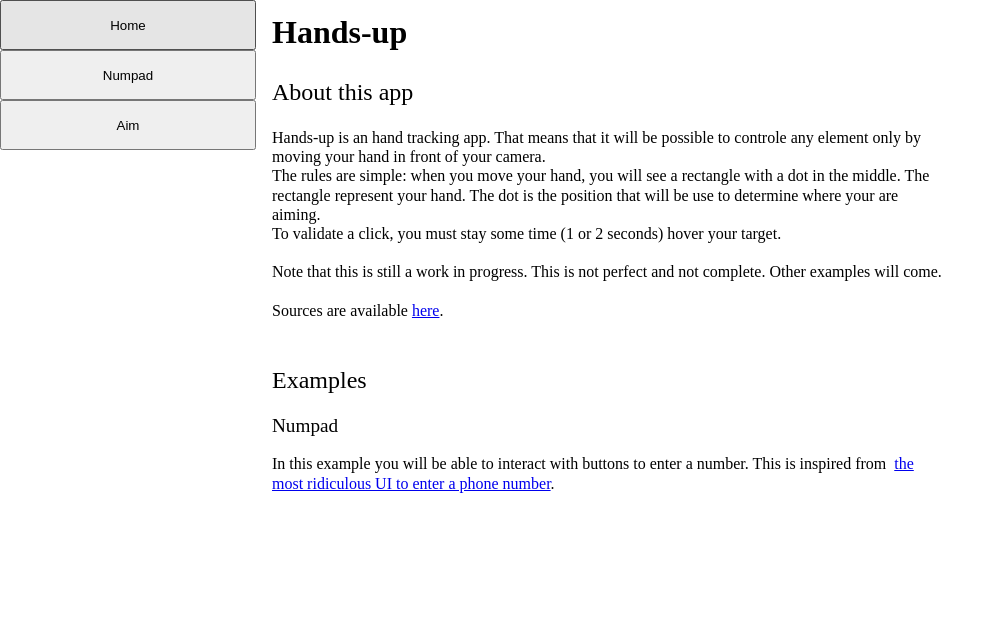
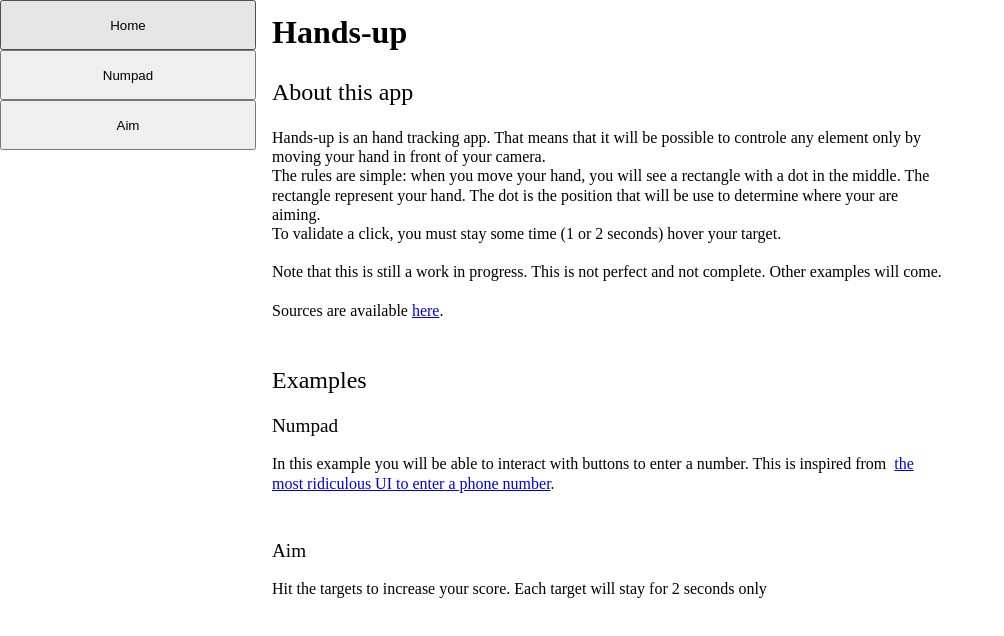
Before and after one commit to AnarionBe/hands-up, a React app: page / in a window 1280 px wide. Shown: the top 636 px of the page, without its empty margins (0-1004 px from the left). Built offline with nearby package versions, Linux system fonts and the light colour scheme; no server answers.

Commit message:
aim description

```diff
--- a/src/js/containers/home.jsx
+++ b/src/js/containers/home.jsx
@@ -26,6 +26,11 @@ export const Home = () => {
         In this example you will be able to interact with buttons to enter a number. This is inspired from
         &nbsp;<a href="https://qz.com/679782/programmers-imagine-the-most-ridiculous-ways-to-input-a-phone-number/">the most ridiculous UI to enter a phone number</a>.
       </p>
+
+      <h3>Aim</h3>
+      <p>
+        Hit the targets to increase your score. Each target will stay for 2 seconds only
+      </p>
     </div>
   );
 }
```
